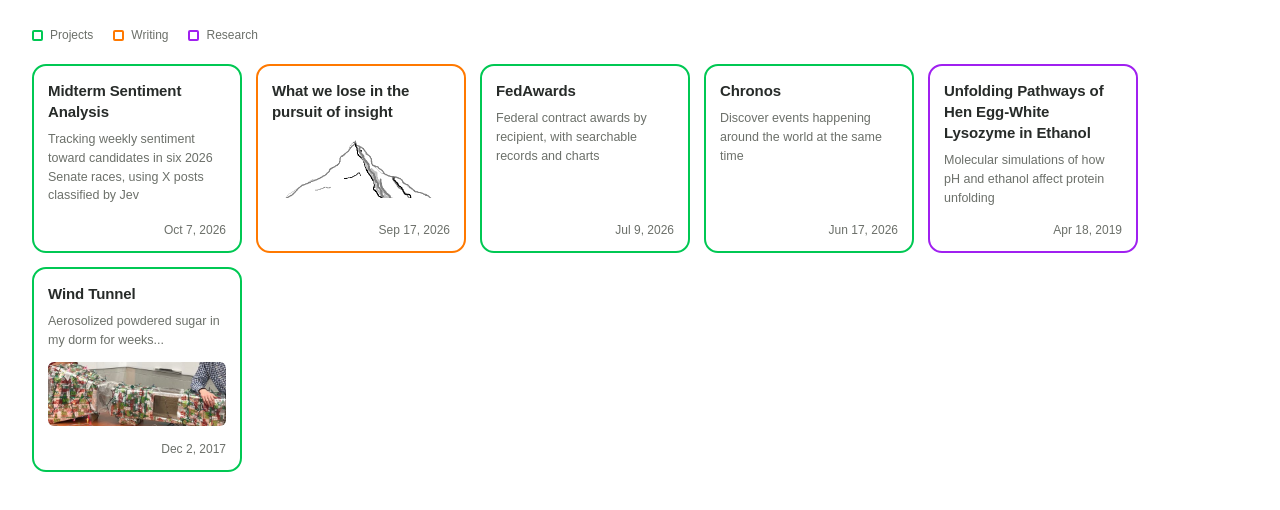
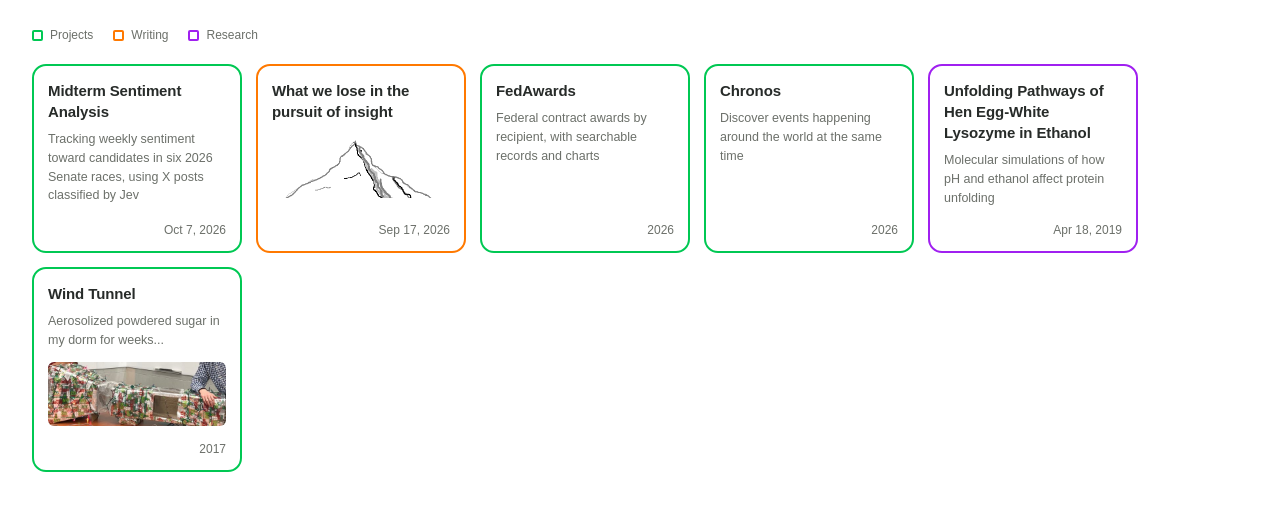
Before and after one commit to nbadd/personal-site, a plain HTML site: page index.html in a window 1280 px wide. Drawn offline with Linux system fonts and the light colour scheme.

Commit message:
Show year-only dates on Wind Tunnel, Chronos and FedAwards tiles
Co-Authored-By: Claude Opus 5.5 <noreply@anthropic.com>
Claude-Session: https://claude.ai/code/session_013k2aLx2gwpjQdvkH4GD7js

```diff
--- a/index.html
+++ b/index.html
@@ -42,7 +42,7 @@
               <h2>FedAwards</h2>
               <p>Federal contract awards by recipient, with searchable records and charts</p>
             </div>
-            <div class="card-meta"><time datetime="2026-07-09">Jul 9, 2026</time></div>
+            <div class="card-meta"><time datetime="2026-07-09">2026</time></div>
           </a>
         </li>
         <li>
@@ -51,7 +51,7 @@
               <h2>Chronos</h2>
               <p>Discover events happening around the world at the same time</p>
             </div>
-            <div class="card-meta"><time datetime="2026-06-17">Jun 17, 2026</time></div>
+            <div class="card-meta"><time datetime="2026-06-17">2026</time></div>
           </a>
         </li>
         <li id="research">
@@ -70,7 +70,7 @@
               <p>Aerosolized powdered sugar in my dorm for weeks...</p>
             </div>
             <img src="assets/wind-tunnel-tile.jpg" width="546" height="192" alt="" />
-            <div class="card-meta"><time datetime="2017-12-02">Dec 2, 2017</time></div>
+            <div class="card-meta"><time datetime="2017-12-02">2017</time></div>
           </a>
         </li>
       </ul>
```
